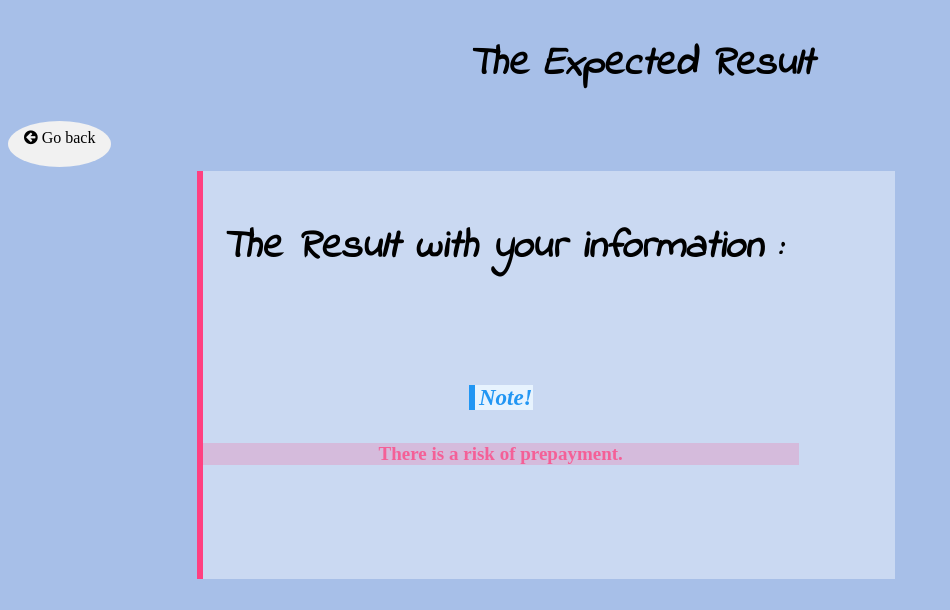
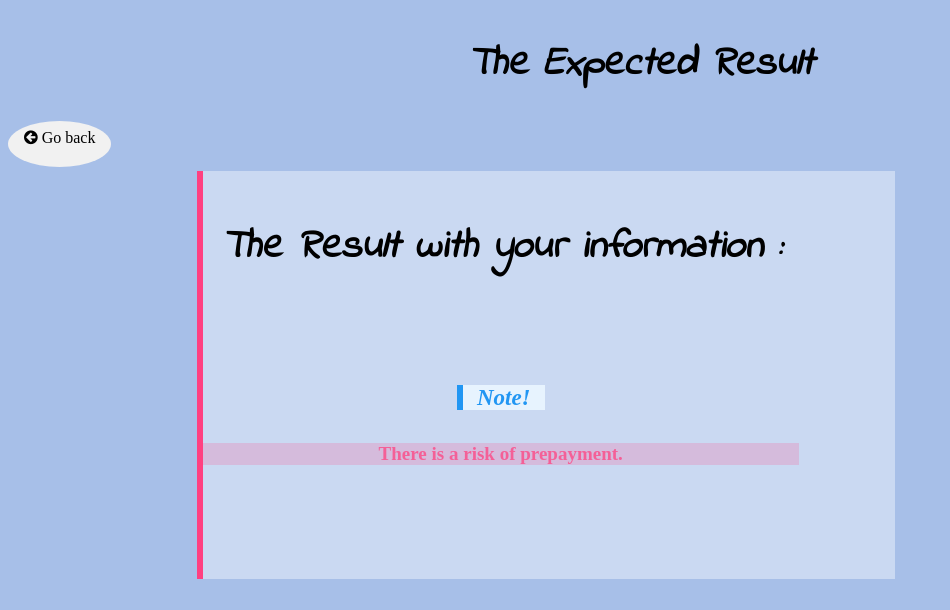
Before and after one commit to amrahmed-swe/prepayment-predicition-deploy-django, a Django app: template templates/result.html in a window 1280 px wide. Shown: the top 610 px of the page, without its empty margins (0-950 px from the left). Run offline with Django 4.2, Linux system fonts and the light colour scheme; the template is opened without the code that fills it, so the values that code supplies are empty; some web fonts are replaced.

Commit message:
Add files via upload

```diff
--- a/static/result.css
+++ b/static/result.css
@@ -66,12 +66,10 @@ h1 {
 
 .circle h4 {
     font-size: 39px;
-    color: #FF4081;
+    color: rgba(33, 150, 243, 1);
     text-decoration: underline;
-    background-color: rgba(255, 64, 129, 0.2);
+    background-color: rgba(33, 150, 243, .1);
     border-radius: 30%;
-
-
 }
 
 #note-info {
@@ -84,7 +82,8 @@ h1 {
     font-size: 23px;
     display: inline;
     width: 100%;
-    padding-left: 4px;
+    padding-left: 14px;
+    padding-right: 14px;
 }
 
 
```
